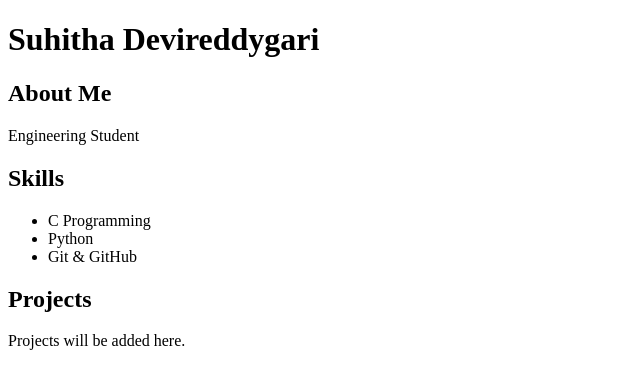
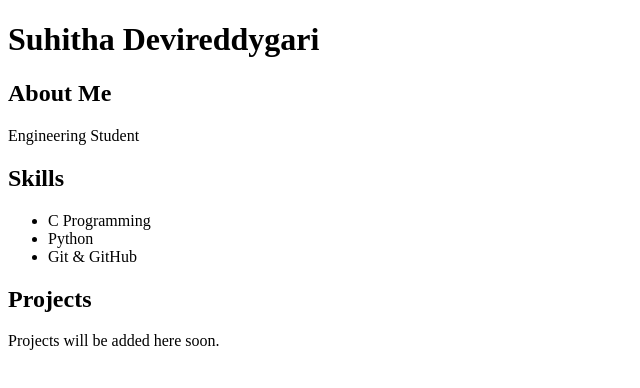
Before and after one commit to SuhithaDevireddygari/portfolio, a plain HTML site: page index.html in a window 1280 px wide. Shown: the full height of the page, 0-640 px from the left. Drawn offline with Linux system fonts and the light colour scheme.

Commit message:
Update project description text in index.html

```diff
--- a/index.html
+++ b/index.html
@@ -17,6 +17,6 @@
     </ul>
 
     <h2>Projects</h2>
-    <p>Projects will be added here.</p>
+    <p>Projects will be added here soon.</p>
 </body>
 </html>
```
